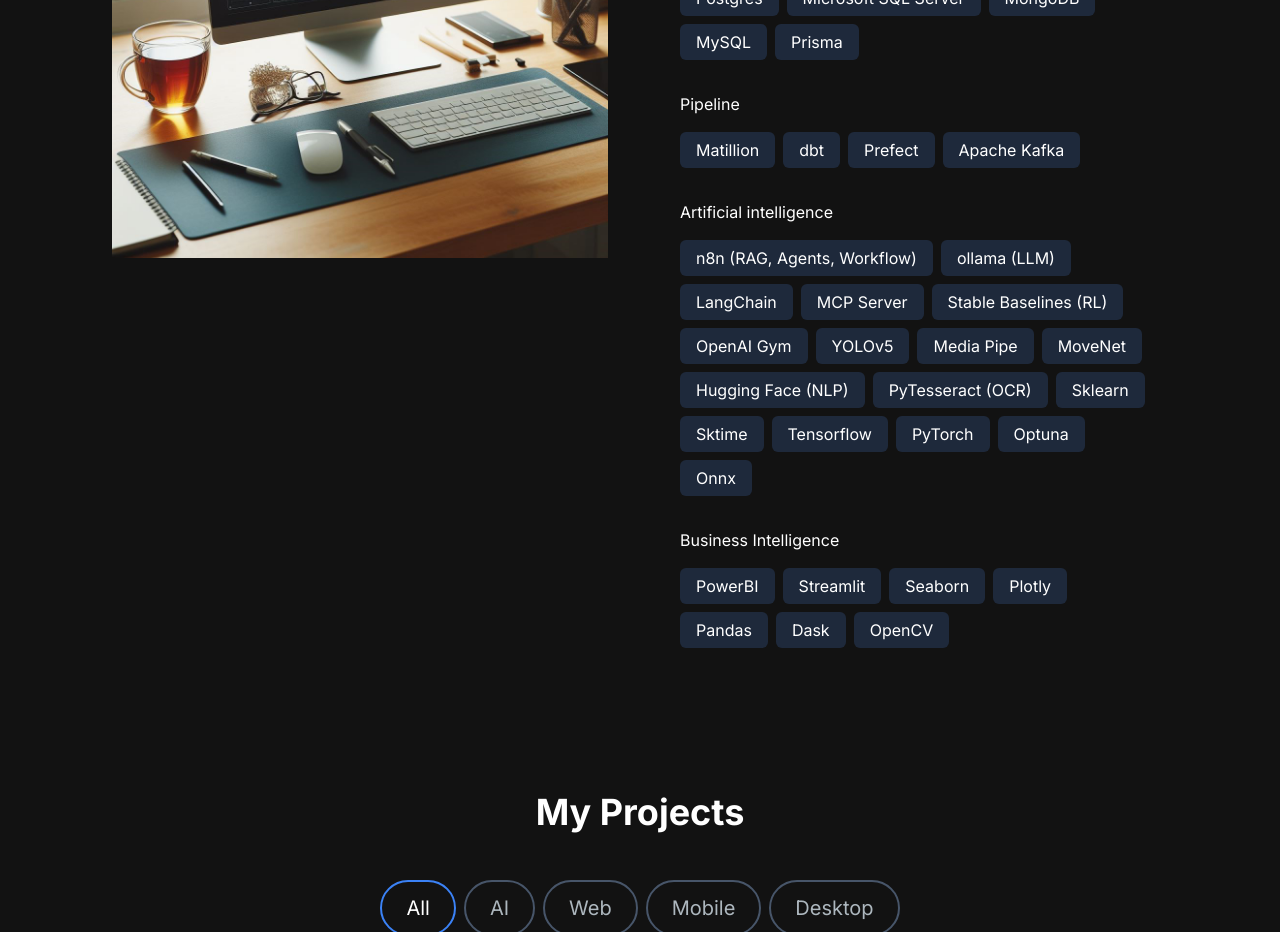
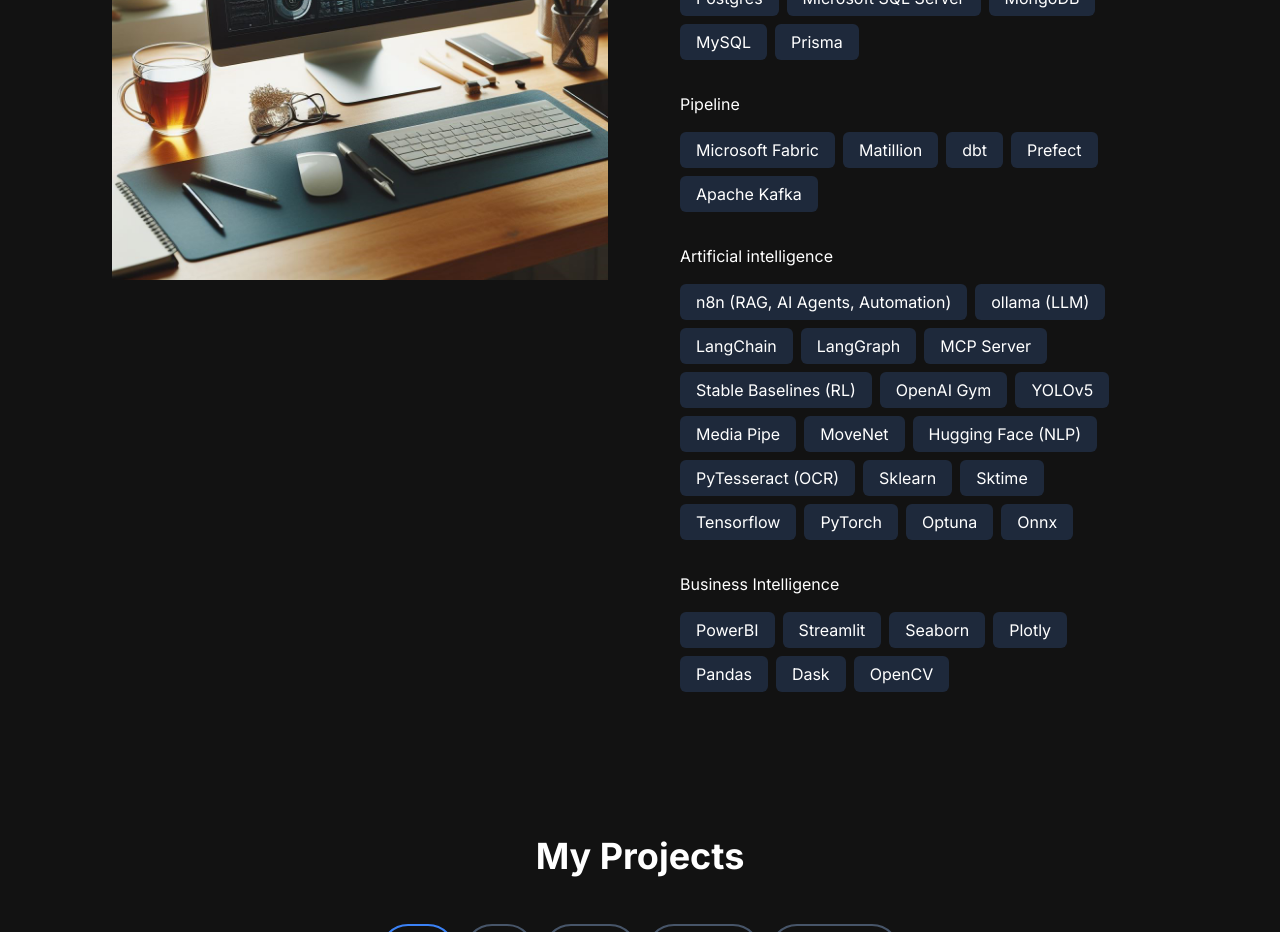
Before and after one commit to AlvinChiew/portfolio-alvinchiew, a Next.js app in the folder frontend/: page / in a window 1280 px wide. Shown: the part 1440-2372 px from the top of the page. Built offline with nearby package versions, Linux system fonts and the light colour scheme.

Commit message:
Add skills

```diff
--- a/frontend/app/sections/AboutSection.jsx
+++ b/frontend/app/sections/AboutSection.jsx
@@ -24,14 +24,21 @@
       },
       {
         category: "Pipeline",
-        item: ["Matillion", "dbt", "Prefect", "Apache Kafka"],
+        item: [
+          "Microsoft Fabric",
+          "Matillion",
+          "dbt",
+          "Prefect",
+          "Apache Kafka",
+        ],
       },
       {
         category: "Artificial intelligence",
         item: [
-          "n8n (RAG, Agents, Workflow)",
+          "n8n (RAG, AI Agents, Automation)",
           "ollama (LLM)",
           "LangChain",
+          "LangGraph",
           "MCP Server",
           "Stable Baselines (RL)",
           "OpenAI Gym",
@@ -70,9 +77,9 @@
         category: "Back End",
         item: [
           "Supabase",
+          "FastAPI",
+          "Express",
           "Node.js",
-          "Express",
-          "FastAPI",
           "GraphQL",
           "Strapi CMS",
           "ERPNext App",
@@ -83,8 +90,8 @@
         item: [
           "Flutter",
           "Streamlit",
+          "Next.js",
           "React",
-          "Next.js",
           "Tailwind CSS",
           "Custom Tkinter",
           "Windows Forms App",
```
